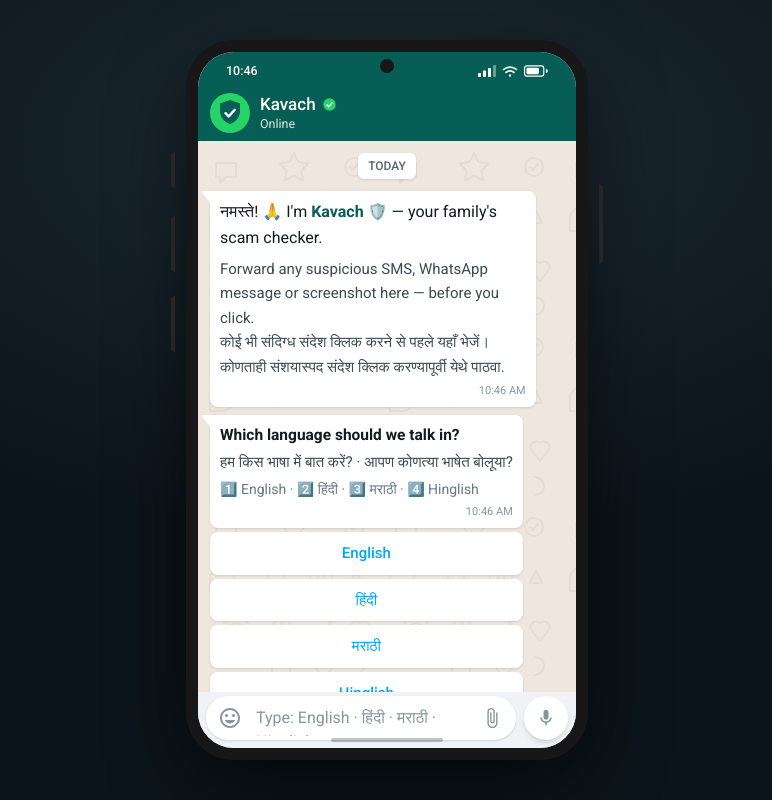
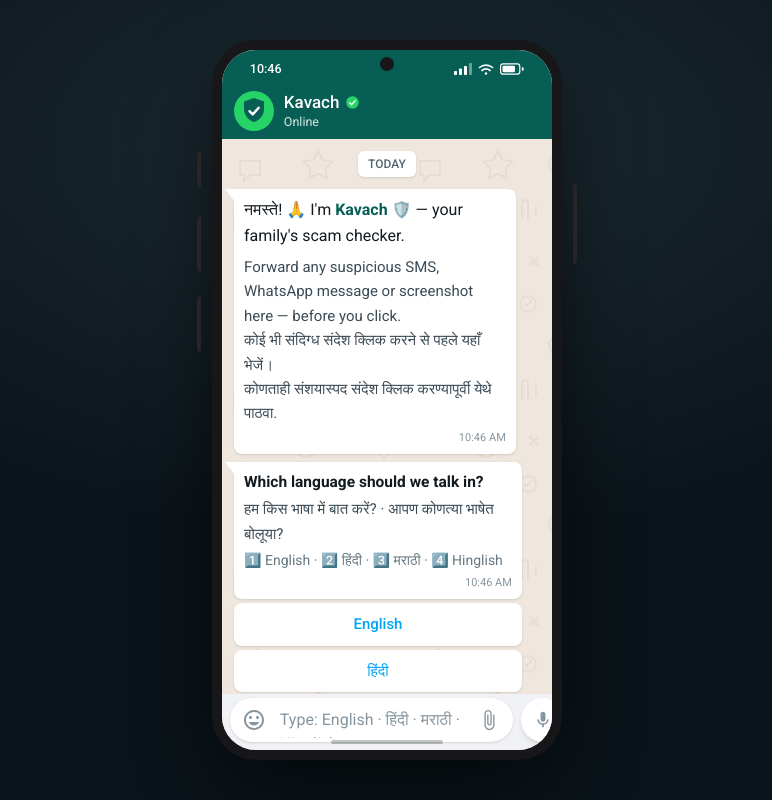
Before and after one commit to Gaurav-UwU/kavach, a Next.js app: page / in a window 1280 px wide. Shown: the whole page, without its empty margins (253-1025 px from the left). Built offline with nearby package versions, Linux system fonts and the light colour scheme.

Commit message:
Phone proportions: aspect-ratio driven width (9:18.5) instead of fixed width - compact at any window height

```diff
--- a/components/ChatApp.tsx
+++ b/components/ChatApp.tsx
@@ -391,7 +391,7 @@ export default function ChatApp() {
         <div aria-hidden className="absolute -left-[15px] top-64 hidden h-14 w-[4px] rounded-l-md bg-[#2f2f31] sm:block" />
         <div aria-hidden className="absolute -right-[15px] top-36 hidden h-20 w-[4px] rounded-r-md bg-[#2f2f31] sm:block" />
 
-        <div className="relative flex h-dvh w-full max-w-md flex-col overflow-hidden bg-[#EFE7DE] shadow-2xl sm:h-[calc(100dvh-5rem)] sm:max-h-[860px] sm:min-h-[600px] sm:w-[402px] sm:max-w-none sm:rounded-[3rem] sm:border-[12px] sm:border-[#17171a] sm:shadow-[0_30px_90px_-20px_rgba(0,0,0,0.85)]">
+        <div className="relative flex h-dvh w-full max-w-md flex-col overflow-hidden bg-[#EFE7DE] shadow-2xl sm:h-[calc(100dvh-5rem)] sm:max-h-[844px] sm:w-auto sm:max-w-none sm:aspect-[9/18.5] sm:min-w-[320px] sm:rounded-[2.75rem] sm:border-[10px] sm:border-[#17171a] sm:shadow-[0_30px_90px_-20px_rgba(0,0,0,0.85)]">
           {/* Status bar — part of the desktop phone frame */}
           <div className="relative hidden items-center justify-between bg-[#075E54] px-7 pb-1 pt-2.5 text-[12.5px] font-medium text-white sm:flex">
             <span>{welcomeTime !== null && formatClock(welcomeTime)}</span>
```
